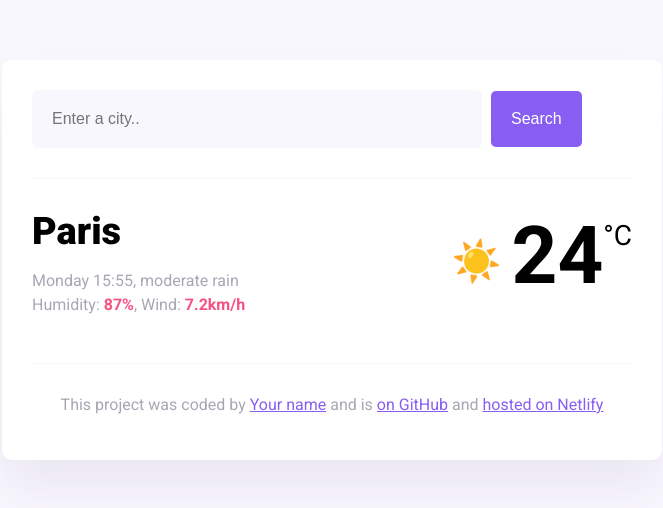
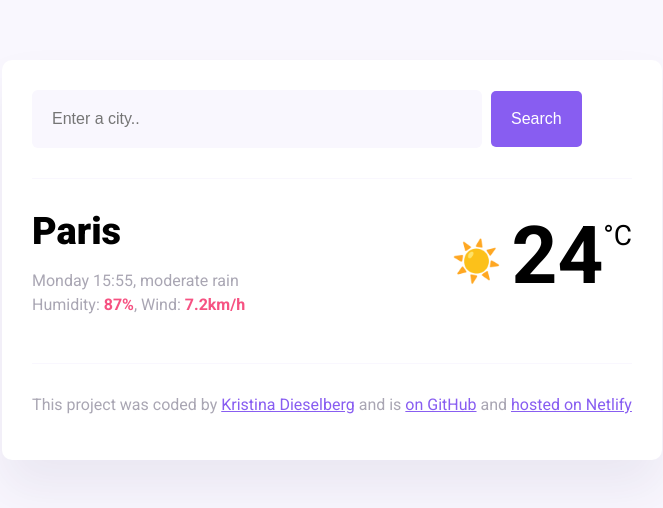
Before and after one commit to kldieselberg/plus-homework-week6, a website built with Parcel: page Plus Homework Week 6/index.html in a window 1280 px wide. Shown: the whole page, without its empty margins (308-971 px from the left). Built offline with nearby package versions, Linux system fonts and the light colour scheme.

Commit message:
added github link

```diff
--- a/Plus Homework Week 6/index.html
+++ b/Plus Homework Week 6/index.html
@@ -47,8 +47,10 @@
       <footer>
         <p>
           This project was coded by
-          <a href="#" target="_blank">Your name</a> and is
-          <a href="#" target="_blank"> on GitHub</a> and
+          <a href="https://github.com/kldieselberg" target="_blank"
+            >Kristina Dieselberg</a
+          >
+          and is <a href="#" target="_blank"> on GitHub</a> and
           <a href="#" target="_blank">hosted on Netlify</a>
         </p>
       </footer>
```
